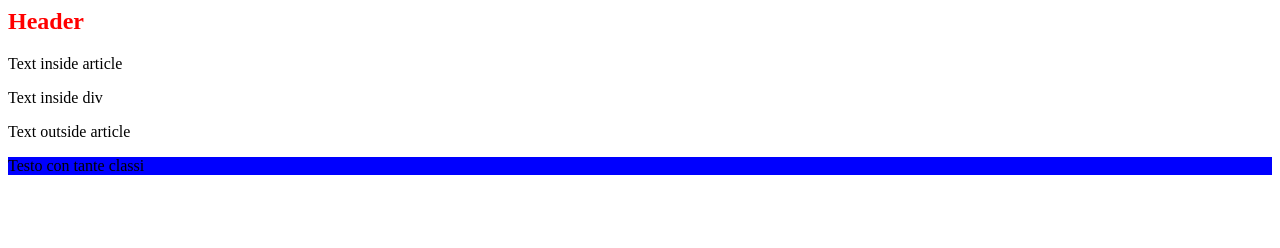
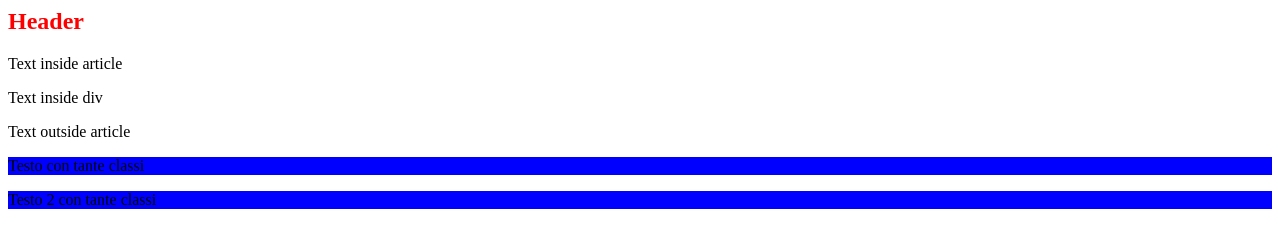
Before and after one commit to stefanoyoyo/Css-selector.selector-meaning, a plain HTML site: page index.html in a window 1280 px wide. Drawn offline with Linux system fonts and the light colour scheme.

Commit message:
2 files modified

```diff
--- a/index.html
+++ b/index.html
@@ -16,6 +16,7 @@
   <p>Text outside article</p>
   <div>
     <p class="in-div color-red size-12">Testo con tante classi</p>
+    <p class="in-div color-red size-12">Testo 2 con tante classi</p>
   </div>
 </body>
 
```
Also changed, not shown: 1 other file.
